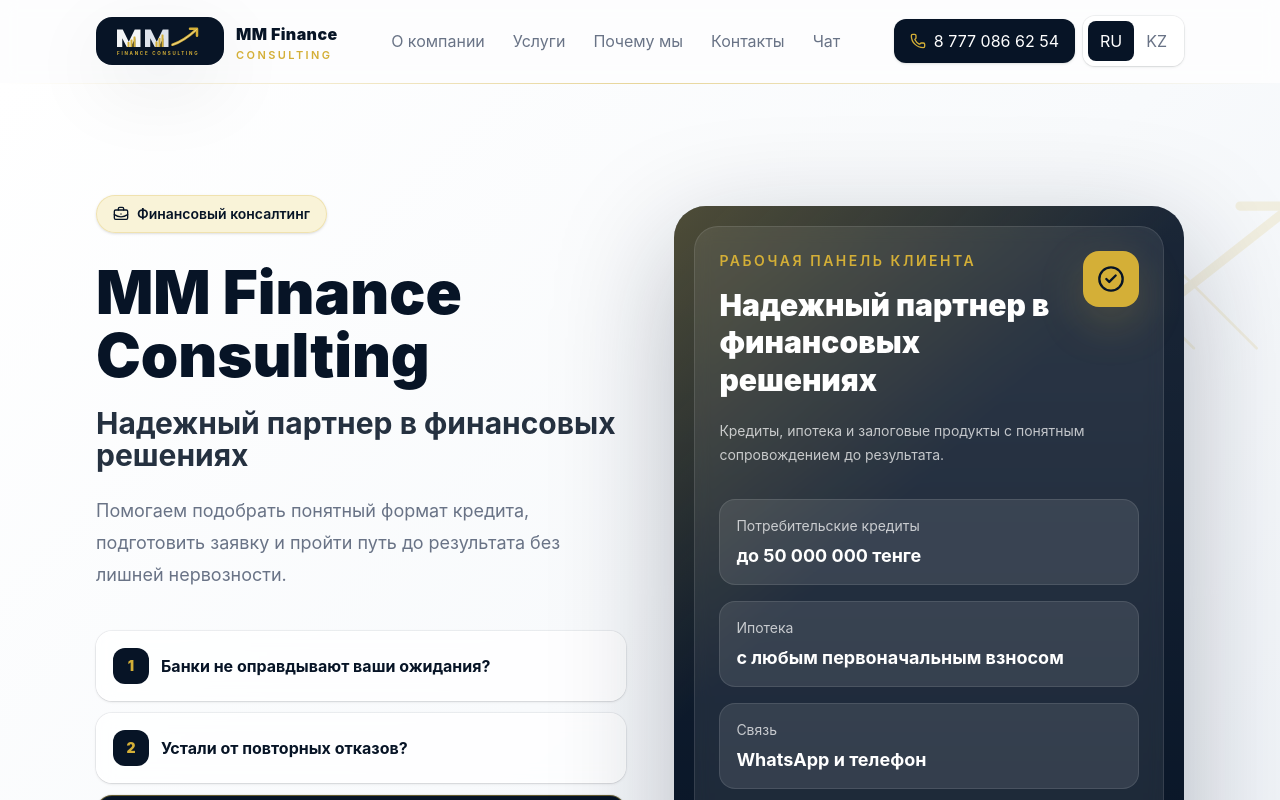
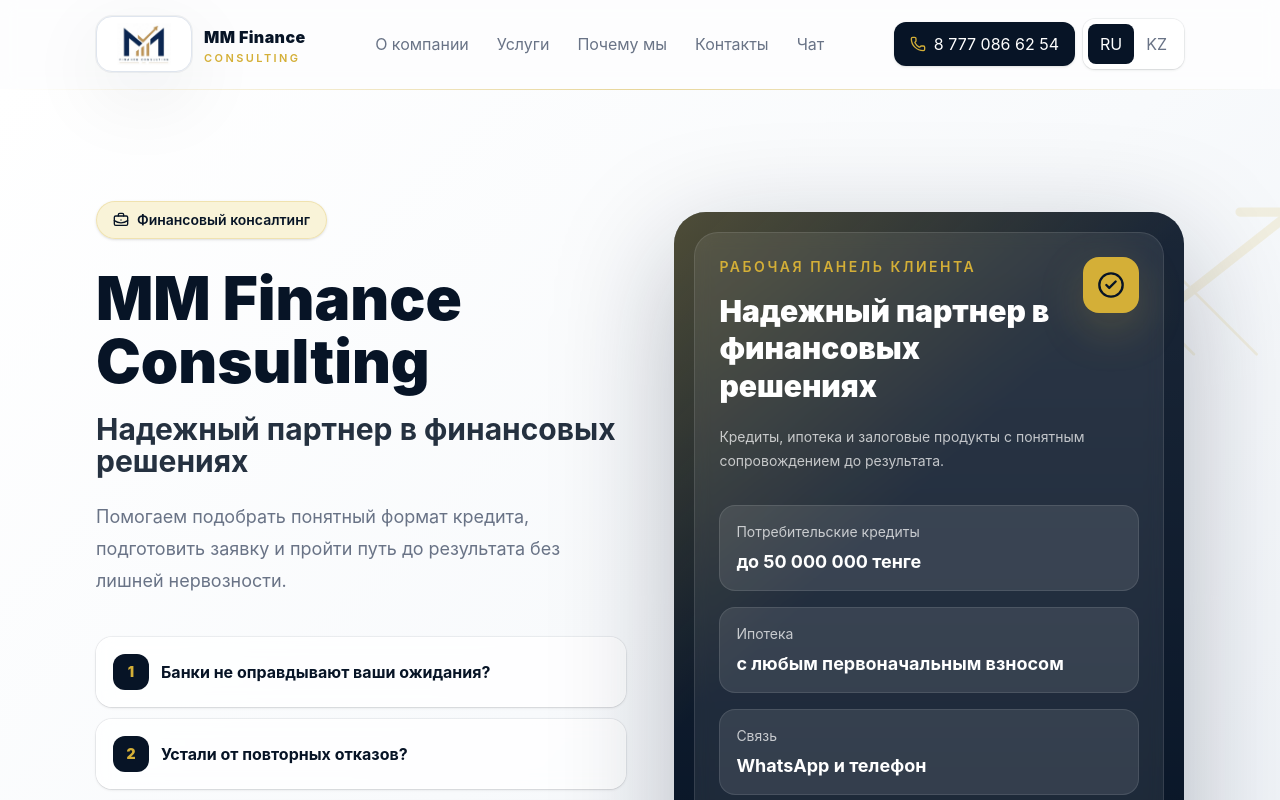
Before and after one commit to talgat-code/mmfinance-prac-, a React (Vite) app: page / in a window 1280 px wide. Shown: the top 800 px of the page. Built offline with nearby package versions, Linux system fonts and the light colour scheme.

Commit message:
Update logo and contact alignment

```diff
--- a/src/components/layout/Footer.tsx
+++ b/src/components/layout/Footer.tsx
@@ -3,7 +3,8 @@ import { MapPin, MessageCircle, MessagesSquare, Phone } from 'lucide-react'
 import { useTranslation } from 'react-i18next'
 import { Link } from 'react-router-dom'
 
-const logoUrl = new URL('../../assets/images/mm-finance-logo.svg', import.meta.url).href
+const logoUrl = new URL('../../assets/images/mm-finance-logo-cropped.jpg', import.meta.url)
+  .href
 
 type FooterContact = {
   icon: LucideIcon
@@ -39,11 +40,11 @@ export function Footer() {
             className="inline-flex items-center gap-3"
             to={{ pathname: '/', hash: '#home' }}
           >
-            <span className="flex h-14 w-36 items-center justify-center rounded-2xl bg-white/8 px-2 ring-1 ring-white/10">
+            <span className="flex h-20 w-28 items-center justify-center overflow-hidden rounded-2xl bg-white p-1.5 shadow-[0_18px_50px_rgb(0_0_0_/_0.18)] ring-1 ring-white/20">
               <img
                 alt=""
                 aria-hidden="true"
-                className="h-12 w-full object-contain"
+                className="h-full w-full rounded-xl object-contain"
                 src={logoUrl}
               />
             </span>
@@ -68,12 +69,12 @@ export function Footer() {
           </h3>
           <ul className="mt-5 space-y-4 text-sm text-white/72">
             {contacts.map(({ ariaLabel, external, href, icon: Icon, text }) => (
-              <li className="flex items-start gap-3" key={text}>
-                <Icon aria-hidden="true" className="mt-0.5 size-4 shrink-0 text-accent" />
+              <li className="flex items-center gap-3" key={text}>
+                <Icon aria-hidden="true" className="size-4 shrink-0 text-accent" />
                 {href ? (
                   <a
                     aria-label={ariaLabel}
-                    className="inline-flex min-h-10 items-center transition hover:text-accent"
+                    className="inline-flex min-h-8 items-center leading-6 transition hover:text-accent"
                     href={href}
                     rel={external ? 'noreferrer' : undefined}
                     target={external ? '_blank' : undefined}
--- a/src/components/layout/Header.tsx
+++ b/src/components/layout/Header.tsx
@@ -5,7 +5,8 @@ import { useTranslation } from 'react-i18next'
 import { Link, useLocation, type To } from 'react-router-dom'
 import { LanguageSwitcher } from './LanguageSwitcher'
 
-const logoUrl = new URL('../../assets/images/mm-finance-logo.svg', import.meta.url).href
+const logoUrl = new URL('../../assets/images/mm-finance-logo-cropped.jpg', import.meta.url)
+  .href
 
 type NavItem = {
   label: string
@@ -125,11 +126,11 @@ export function Header() {
           onClick={() => handleNavClick('home')}
           to={{ pathname: '/', hash: '#home' }}
         >
-          <span className="flex h-12 w-28 items-center justify-center rounded-2xl bg-primary px-2 shadow-soft ring-1 ring-white/20 sm:w-32">
+          <span className="flex h-14 w-20 items-center justify-center overflow-hidden rounded-2xl border border-border bg-white p-1.5 shadow-soft ring-1 ring-primary/5 sm:w-24">
             <img
               alt=""
               aria-hidden="true"
-              className="h-10 w-full object-contain"
+              className="h-full w-full rounded-xl object-contain"
               src={logoUrl}
             />
           </span>
@@ -153,10 +154,10 @@ export function Header() {
         <div className="flex items-center gap-2">
           <a
             aria-label={t('contacts.callLabel')}
-            className="hidden min-h-11 items-center gap-2 rounded-xl bg-primary px-4 text-sm font-bold text-white shadow-sm transition hover:bg-primary-soft lg:inline-flex"
+            className="hidden min-h-11 shrink-0 items-center gap-2 whitespace-nowrap rounded-xl bg-primary px-4 text-sm font-bold text-white shadow-sm transition hover:bg-primary-soft lg:inline-flex"
             href={`tel:${phoneHref}`}
           >
-            <Phone aria-hidden="true" className="size-4 text-accent" />
+            <Phone aria-hidden="true" className="size-4 shrink-0 text-accent" />
             {t('contacts.phone')}
           </a>
           <div className="hidden sm:block">
@@ -201,10 +202,10 @@ export function Header() {
               </nav>
               <a
                 aria-label={t('contacts.callLabel')}
-                className="mt-4 inline-flex min-h-12 items-center justify-center gap-2 rounded-xl bg-primary px-4 text-sm font-bold text-white"
+                className="mt-4 inline-flex min-h-12 items-center justify-center gap-2 whitespace-nowrap rounded-xl bg-primary px-4 text-sm font-bold text-white"
                 href={`tel:${phoneHref}`}
               >
-                <Phone aria-hidden="true" className="size-4 text-accent" />
+                <Phone aria-hidden="true" className="size-4 shrink-0 text-accent" />
                 {t('contacts.phone')}
               </a>
             </div>
```
Also changed, not shown: src/assets/images/mm-finance-logo-cropped.jpg (added).
